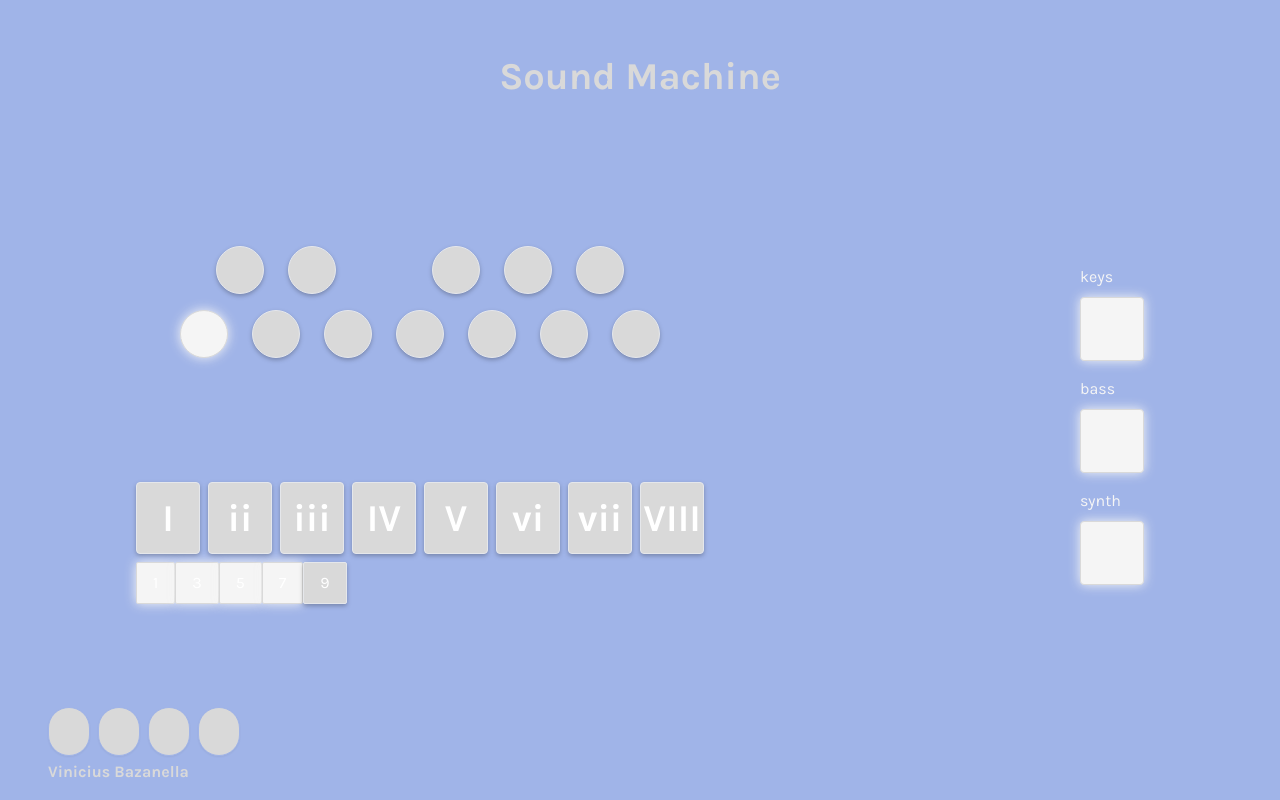
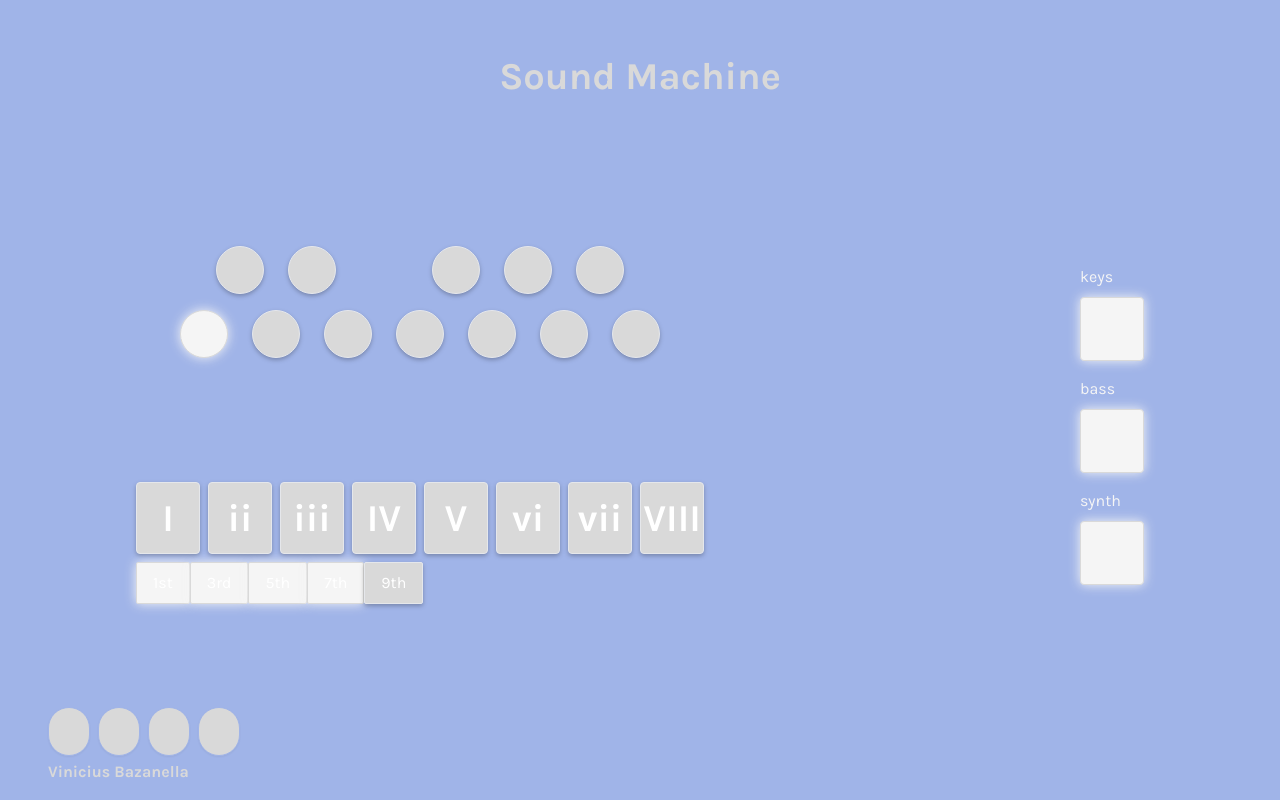
Before and after one commit to bvinicius/pomodore-app, a Vue app: page / in a window 1280 px wide. Built offline with nearby package versions, Linux system fonts and the light colour scheme; some icons are missing; a web font is replaced by a local one.

Commit message:
Adds ordinal indicator to chord extension option

```diff
--- a/src/primary/components/ChordExtensionSelector.vue
+++ b/src/primary/components/ChordExtensionSelector.vue
@@ -1,11 +1,11 @@
 <template>
     <div class="flex">
         <ToggleButton
-            v-for="ext in extensions"
+            v-for="ext in CHORD_EXTENSIONS"
             :key="ext"
-            :checked="notesStore.intervals.includes(ext)"
+            :checked="notesStore.intervals.includes(toNumber(ext))"
             class="py-2 px-4 rounded-sm text-white"
-            @click="notesStore.toggleExtension(ext)"
+            @click="notesStore.toggleExtension(toNumber(ext))"
         >
             {{ ext }}
         </ToggleButton>
@@ -16,7 +16,9 @@
 import { useNotesStore } from '../infrastructure/store/NotesStore';
 import ToggleButton from './atoms/ToggleButton.vue';
 
+const CHORD_EXTENSIONS = ['1st', '3rd', '5th', '7th', '9th'];
+
 const notesStore = useNotesStore();
 
-const extensions = [1, 3, 5, 7, 9];
+const toNumber = (extension: string) => Number(extension.slice(0, -2));
 </script>
```
